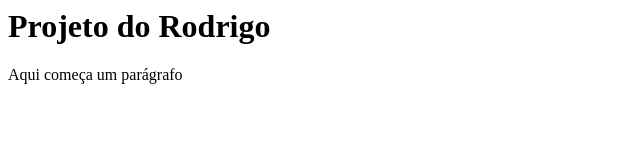
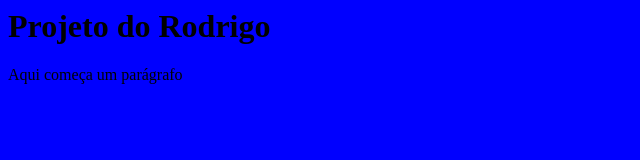
Before and after one commit to rodrigogds/curso-git, a plain HTML site: page index.html in a window 1280 px wide. Shown: the whole page, without its empty margins (0-640 px from the left). Drawn offline with Linux system fonts and the light colour scheme.

Commit message:
Inicio do estilo

```diff
--- a/index.html
+++ b/index.html
@@ -1,5 +1,6 @@
 <html>
     <head>
+	    <link rel="stylesheet" type="text/css" href="style.css"/>
     </head>
     <body>
 	    <h1>Projeto do Rodrigo</h1>
--- /dev/null
+++ b/style.css
@@ -0,0 +1,3 @@
+body {
+  background-color: blue;
+}
```
